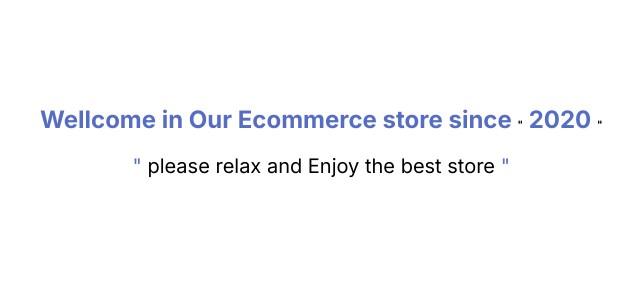
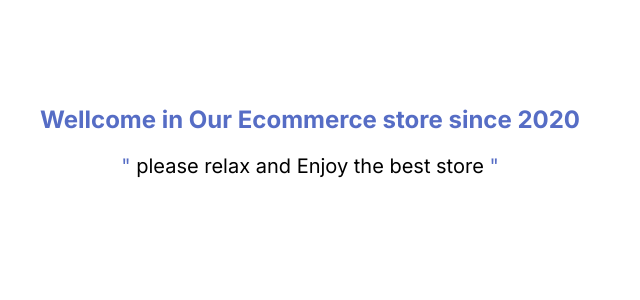
Before and after one commit to 7assnain/g-test2, a PHP site: page /index2.php in a window 1280 px wide. Shown: the part 251-551 px from the top of the page, without its empty margins (344-984 px from the left). Run offline with PHP 8.4, Linux system fonts and the light colour scheme.

Commit message:
yesturdy

```diff
--- a/index2.php
+++ b/index2.php
@@ -48,10 +48,7 @@ include "top_menu.php";
     .adminsigndiv span {
         color : #566dc5;
     }
-    .adminsigndiv h2 span{
-        color :black;
-        font-size :10px;
-    }
+
 </style>
 </head>
 <body>
@@ -78,7 +75,7 @@ include "top_menu.php";
         </header>
         <section>
         <div class="adminsigndiv">
-                <h2>Wellcome in Our Ecommerce store since <span>"</span> 2020 <span>"</span></h2>
+                <h2>Wellcome in Our Ecommerce store since 2020</h2>
                 <p><span>"</span> please relax and Enjoy the best store <span>"</span></p>
             </div>
         </section>
```
